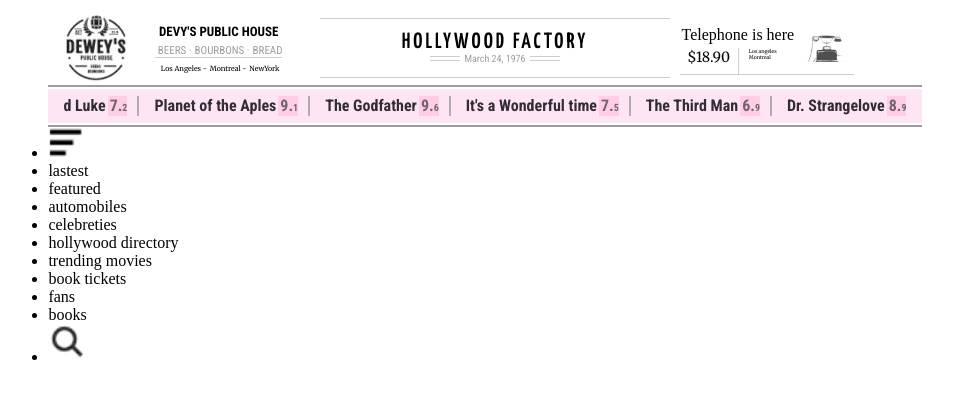
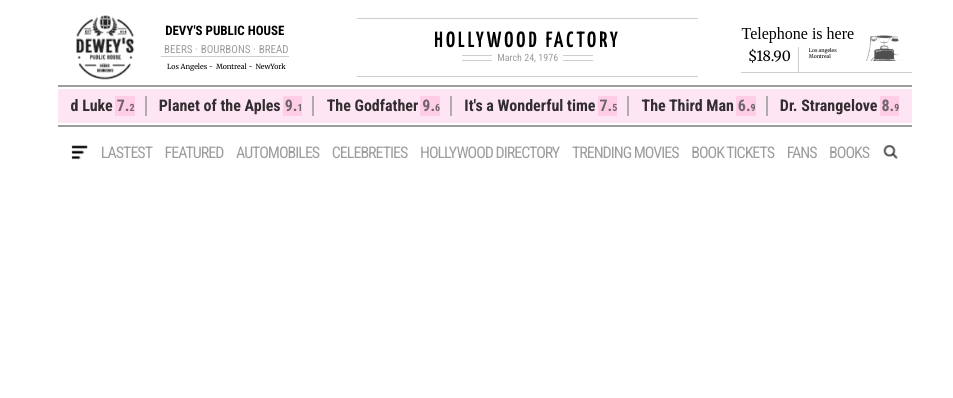
Before and after one commit to den-velez/newspaper-replica, a website: page pug/index.pug in a window 1280 px wide. Shown: the whole page, without its empty margins (155-1108 px from the left). Drawn offline with nearby package versions, Linux system fonts and the light colour scheme; files that its build step writes are made by us from their sources.

Commit message:
header bottom is done

```diff
--- a/pug/components/header.pug
+++ b/pug/components/header.pug
@@ -52,26 +52,26 @@
         span.moviesList-item-rating #{movies[16]}
         span.moviesList-item-rating2 #{movies[17]}
   div.header-sections
-    ul
-      li
+    ul.newspaperSections
+      li.newspaperSections-imgBox
         img(src=headerSectionsImgs[0], alt="")
-      li
+      li.newspaperSections-title
         a #{headerSections[0]}
-      li
+      li.newspaperSections-title
         a #{headerSections[1]}
-      li
+      li.newspaperSections-title
         a #{headerSections[2]}
-      li
+      li.newspaperSections-title
         a #{headerSections[3]}
-      li
+      li.newspaperSections-title
         a #{headerSections[4]}
-      li
+      li.newspaperSections-title
         a #{headerSections[5]}
-      li
+      li.newspaperSections-title
         a #{headerSections[6]}
-      li
+      li.newspaperSections-title
         a #{headerSections[7]}
-      li
+      li.newspaperSections-title
         a #{headerSections[8]}
-      li
+      li.newspaperSections-imgBox
         img(src=headerSectionsImgs[1], alt="")
--- /dev/null
+++ b/sass/components/_headerbottom.scss
@@ -0,0 +1,26 @@
+.header-sections {
+  margin: 15px 0;
+  height: 100px;
+  width: 100%;
+}
+.newspaperSections {
+  display: flex;
+  width: 100%;
+  list-style: none;
+  justify-content: space-evenly;
+  align-items: center;
+  color: $colorFont2;
+  font-family: $titlesFont;
+  text-transform: uppercase;
+  &-imgBox {
+    display: flex;
+    align-items: center;
+    width: 2%;
+    img {
+      width: 100%;
+    }
+  }
+  &-title {
+    letter-spacing: -1px;
+  }
+}
--- a/sass/components/_headertop.scss
+++ b/sass/components/_headertop.scss
@@ -1,6 +1,6 @@
 .header {
   margin-top: 15px;
-  max-width: 1200px;
+  width: 100%;
   height: 200px;
   display: grid;
   grid-template-rows: repeat(3, 1fr);
@@ -11,7 +11,7 @@
   display: grid;
   align-items: center;
   grid-template-columns: 30% 40% 20%;
-  grid-column-gap: 10px;
+  grid-column-gap: 5%;
   &-publicity1 {
     height: 100%;
     display: grid;
--- a/sass/styles.scss
+++ b/sass/styles.scss
@@ -1,3 +1,4 @@
 @import "./components/globales.scss";
 @import "./components/headertop.scss";
 @import "./components/headermiddle.scss";
+@import "./components/headerbottom.scss";
```
Also changed, not shown: css/styles.css, html/index.html.
